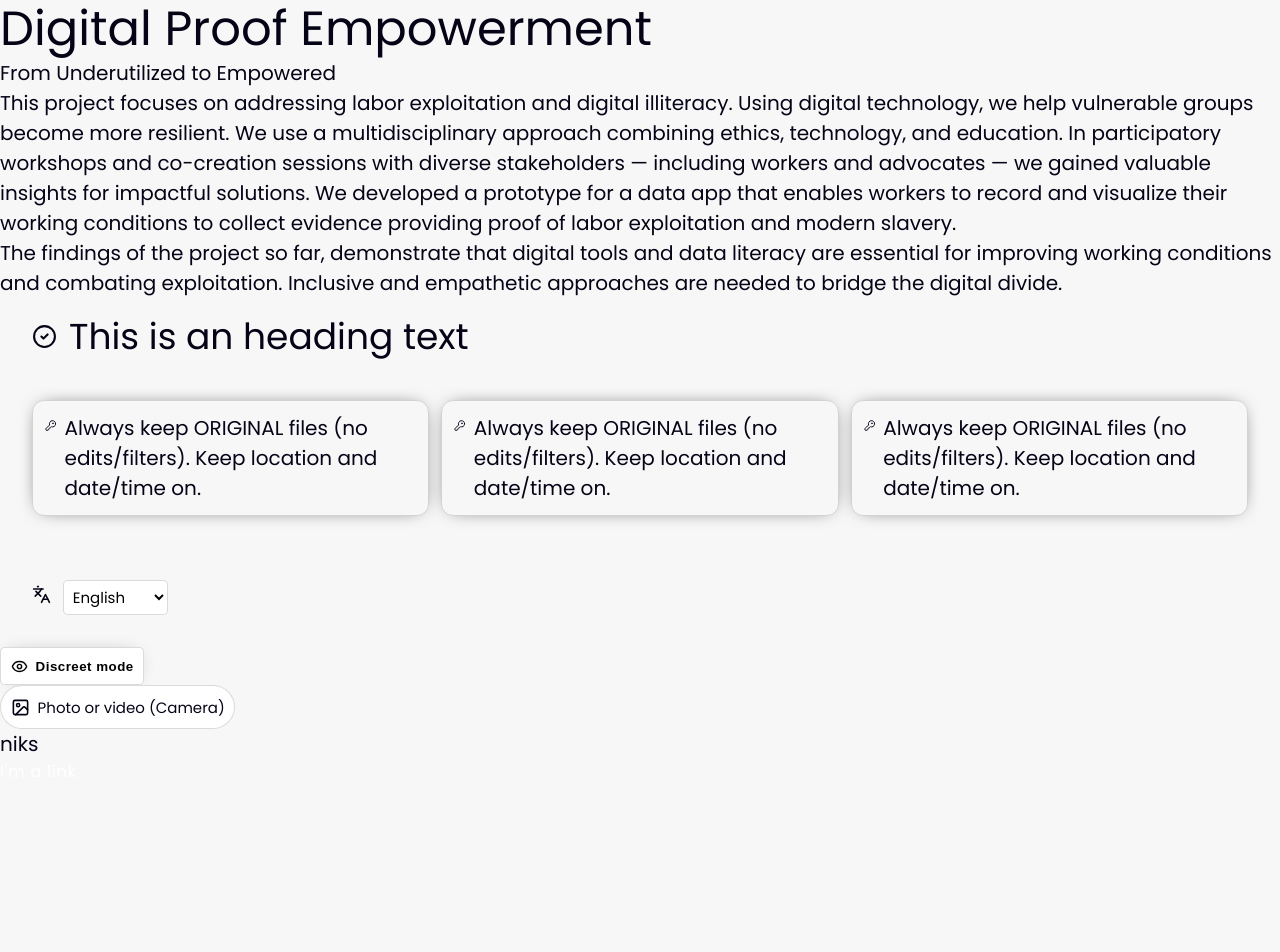
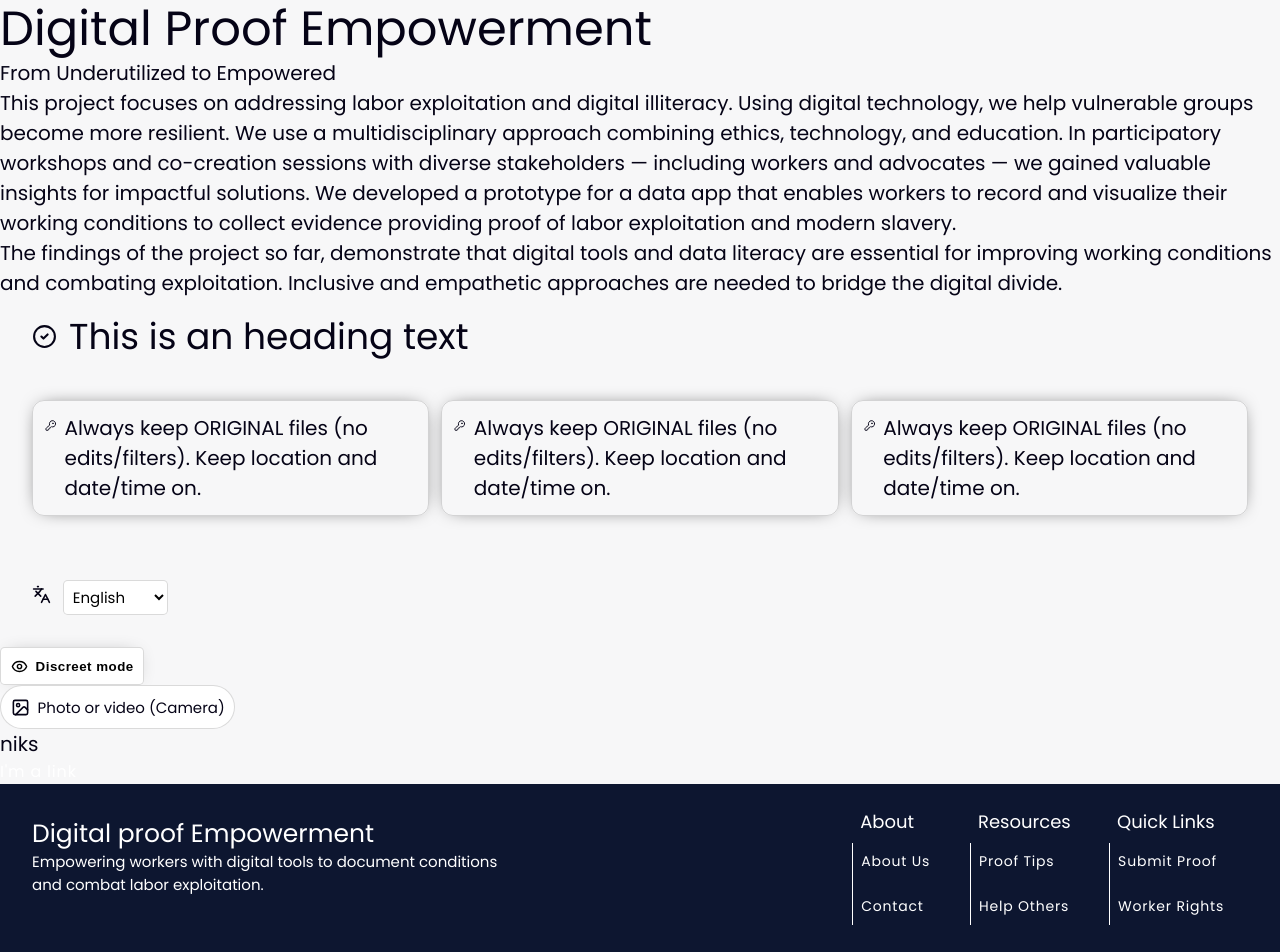
Before and after one commit to fdnd-agency/digitalproofempowerment, a SvelteKit app: page / in a window 1280 px wide. Shown: the top 952 px of the page. Before the commit the page ends 800 px from the top, so only its background shows below. Built offline with nearby package versions, Linux system fonts and the light colour scheme.

Commit message:
feat: Create footer organism

```diff
--- /dev/null
+++ b/src/lib/components/organisms/Footer.svelte
@@ -0,0 +1,141 @@
+<script>
+  import Link from "$lib/components/atoms/Link.svelte";
+  import { text } from "@sveltejs/kit";
+  import LinkGroup from "../molecules/LinkGroup.svelte";
+
+  const footerLinksGropes = [
+    {
+      groupName: "About",
+      className: "footer-links",
+      links: [
+        {
+          text: "About Us",
+          href: "/about-us",
+          rel: "canonical",
+          ariaLabel: "Lean more about Digital Proof Empowerment",
+          className: "footer-link",
+        },
+        {
+          text: "Contact",
+          href: "/contact",
+          rel: "help",
+          ariaLabel: "Contact information",
+          className: "footer-link",
+        },
+      ],
+    },
+    {
+      groupName: "Resources",
+      className: "footer-links",
+      links: [
+        {
+          text: "Proof Tips",
+          href: "/proof-info",
+          rel: "canonical",
+          ariaLabel: "Lean more about  what is a strong Proof",
+          className: "footer-link",
+        },
+        {
+          text: "Help Others",
+          href: "/help-others",
+          rel: "help",
+          ariaLabel: "Help some submit proof",
+          className: "footer-link",
+        },
+      ],
+    },
+    {
+      groupName: "Quick Links",
+      className: "footer-links",
+      links: [
+        {
+          text: "Submit Proof",
+          href: "/submit",
+          rel: "canonical",
+          ariaLabel: "Submit documents form ",
+          className: "footer-link",
+        },
+        {
+          text: "Worker Rights",
+          href: "/Work-information",
+          rel: "help",
+          ariaLabel: "Learn about worker rights in the Netherlands",
+          className: "footer-link",
+        },
+      ],
+    },
+  ];
+</script>
+
+<footer class="footer">
+
+  <div class="footer-top-section">
+    <div class="description">
+      <h3>Digital proof Empowerment</h3>
+      <p>
+        Empowering workers with digital tools to document conditions and combat
+        labor exploitation.
+      </p>
+    </div>
+
+    <div class="links-section">
+      {#each footerLinksGropes as group (group.groupName)}
+        <LinkGroup
+          className={group.className}
+          groupName={group.groupName}
+          links={group.links}
+        />
+      {/each}
+    </div>
+  </div>
+
+  <p class="copy-right">© 2026 Digital Proof Empowerment</p>
+</footer>
+
+<style>
+  .footer {
+    background-color: var(--primary-darkest);
+    color: white;
+    display: flex;
+    flex-direction: column;
+    padding: var(--spacing-md);
+    width: 100vw;
+  }
+  .footer-top-section {
+    order: 1;
+    display: flex;
+    flex-direction: row;
+    justify-content: space-between;
+  }
+
+  .description {
+    padding: var(--spacing-md);
+    width: 40%;
+  }
+  .description > p {
+    text-wrap: wrap;
+    width: 100%;
+    font-size: clamp(14px, 3vw, 15px);
+  }
+  .links-section {
+    display: flex;
+    justify-content: center;
+  }
+  .copy-right {
+    order: 2;
+    align-self: center;
+    margin: var(--spacing-lg);
+  }
+
+  @media (max-width: 900px) {
+    .description {
+      width: 50vw;
+    }
+    .footer-top-section {
+      flex-direction: column;
+    }
+    .links-section{
+      width: 90vw;
+    }
+  }
+</style>
--- a/src/routes/+page.svelte
+++ b/src/routes/+page.svelte
@@ -6,6 +6,7 @@
   import SelectButton from "$lib/components/atoms/SelectButton.svelte";
   import Title from "$lib/components/atoms/Title.svelte";
   import Link from "$lib/components/atoms/Link.svelte";
+  import Footer from "$lib/components/organisms/Footer.svelte";
 
   // Icons
   import {
@@ -61,6 +62,8 @@
 
 <Link text="I'm a link" className="footer-link" />
 
+<Footer/>
+
 <style>
   .card-container {
     padding: var(--spacing-xl);
```
